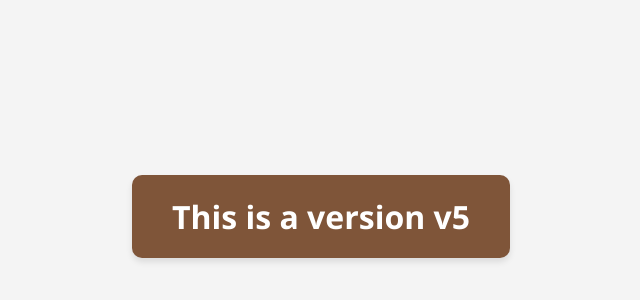
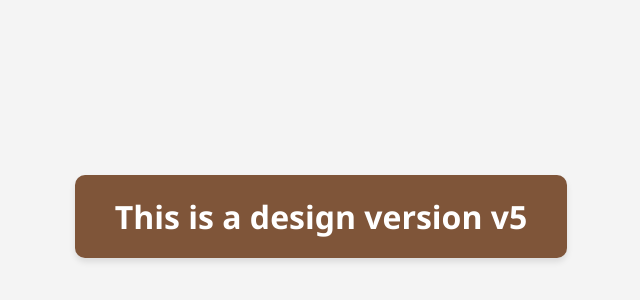
Before and after one commit to krharshita/new_repo, a plain HTML site: page index.html in a window 1280 px wide. Shown: the part 184-484 px from the top of the page, without its empty margins (319-959 px from the left). Drawn offline with Linux system fonts and the light colour scheme.

Commit message:
design commit

```diff
--- a/index.html
+++ b/index.html
@@ -7,6 +7,6 @@
      <link rel="stylesheet" href="style.css">
 </head>
 <body>
-    <h1>This is a version v5</h1>
+    <h1>This is a design version v5</h1>
 </body>
 </html>
```
